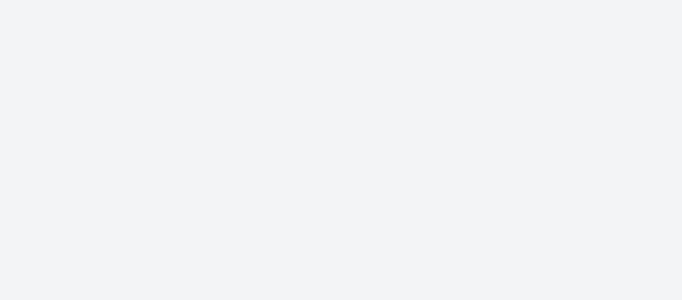
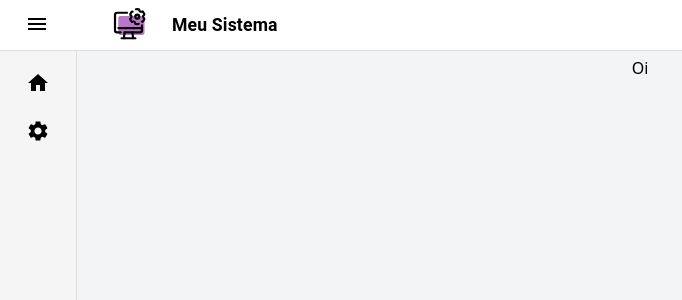
Before and after one commit to daylane/project-mcm, a React (Vite) app: page /cadastros/empresa in a window 1280 px wide. Before the commit this address had no page. Shown: the top 300 px of the page, without its empty margins (0-682 px from the left). Built offline with nearby package versions, Linux system fonts and the light colour scheme.

Commit message:
fix: correções de css

```diff
--- a/src/components/Layout/SideBar/index.css
+++ b/src/components/Layout/SideBar/index.css
@@ -49,15 +49,22 @@
 .tooltip-container {
   position: relative;
   display: flex;
-  align-items: flex-start;
+  align-items: center;
   justify-content: center;
   flex-direction: column;
+}
+.sidebar.open .tooltip-container {
+   align-items: flex-start; /* ícone à esquerda */
 }
 
 .submenu {
   display: flex;
   flex-direction: column;
   margin-top: 4px;
+  align-items: center;
+}
+.sidebar.open .submenu {
+  align-items: flex-start; /* ícone à esquerda */
 }
 
 .nav-sublink {
--- a/src/components/Layout/SideBar/index.jsx
+++ b/src/components/Layout/SideBar/index.jsx
@@ -7,7 +7,7 @@ const items = [
     { name: 'Página Inicial', path: '/home', icon: <Home/>},
     { name: 'Cadastros', icon: <Settings/>,
          children: [
-     {name: 'Empresa', icon: <Business/>}
+     {name: 'Empresa', icon: <Business/>, path: 'cadastros/empresa'}
     ]}
 ];
  const Sidebar = ({ abrirSideBar }) => {
--- a/src/components/Layout/index.css
+++ b/src/components/Layout/index.css
@@ -16,3 +16,9 @@
   overflow-y: auto;
   height: calc(100vh - 60px);
 }
+
+.main-content {
+  flex: 1;
+  padding: 16px;
+  overflow-y: auto;
+}
--- a/src/components/Layout/index.jsx
+++ b/src/components/Layout/index.jsx
@@ -1,6 +1,7 @@
 import { useState } from "react";
 import Header from "./Header";
 import Sidebar from "./SideBar"
+import { Outlet } from "react-router";
 
 
 const Layout = () => {
@@ -16,6 +17,9 @@ const Layout = () => {
            <div className="layout-body">
              <Sidebar abrirSideBar={abrirSideBar}/>
            </div>
+           <div className="main-content">
+          <Outlet />
+        </div>
         </div>
     );
 };
--- /dev/null
+++ b/src/pages/Cadastros/Empresas/indes.jsx
@@ -0,0 +1,9 @@
+
+
+export default function Empresa (){
+
+
+    return (
+        <p>Oi</p>
+    );
+}
--- a/src/routes/routes.jsx
+++ b/src/routes/routes.jsx
@@ -2,6 +2,7 @@ import { BrowserRouter, Route, Routes } from "react-router";
 import Login from "../pages/Login";
 import Home from "../pages/Home";
 import Layout from "../components/Layout";
+import Empresa from "../pages/Cadastros/Empresas/indes";
 
 export default function Rotas() {
   return (
@@ -9,8 +10,9 @@ export default function Rotas() {
       <Routes>
         <Route path="/" element={<Login />} />
 
-       <Route element={<Layout />}>
-      <Route path="/home" element={<Home />} />
+      <Route element={<Layout />}>
+        <Route path="/home" element={<Home />} />
+        <Route path="cadastros/empresa" element={<Empresa />} />
       </Route>
 
       </Routes>
```
